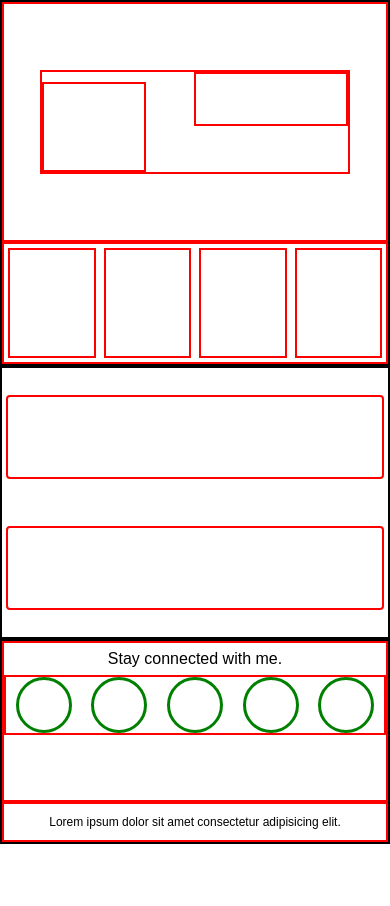
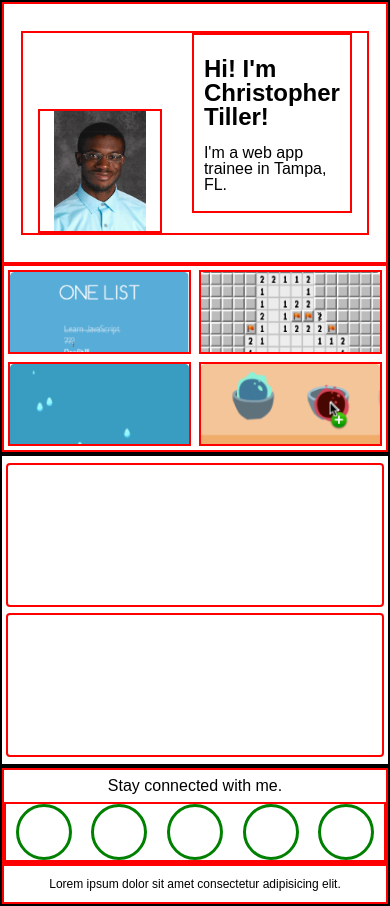
Before and after one commit to ctiller15/mock-portfolio, a website: page public/index.html in a window 390 px wide. Before the commit the page ends 844 px from the top, so only its background shows below. Drawn offline with Linux system fonts and the light colour scheme.

Commit message:
fix mobile layout for better user experience, begin placing in project images

```diff
--- a/public/index.html
+++ b/public/index.html
@@ -15,10 +15,16 @@
       <section class="me-info">
         <section class="me-container">
           <section class="me-photo">
+            <img src="./assets/images/profile_pic.jpg" alt="It's-a-me!">
+          </section>
+          <section class="me-text">
+            <h2>
+              Hi! I'm Christopher Tiller!
+            </h2>
 
-            </section>
-            <section class="me-text">
-
+            <p>
+              I'm a web app trainee in Tampa, FL.
+            </p>
           </section>
         </section>
 
@@ -26,16 +32,16 @@
 
       <!-- A section with my actual portfolio projects -->
       <section class="portfolio-projects">
-        <section class="portfolio-item">
+        <section class="portfolio-item img-01">
 
         </section>
-        <section class="portfolio-item">
+        <section class="portfolio-item img-02">
 
         </section>
-        <section class="portfolio-item">
+        <section class="portfolio-item img-03">
 
         </section>
-        <section class="portfolio-item">
+        <section class="portfolio-item img-04">
 
         </section>
       </section>
--- a/public/screen.css
+++ b/public/screen.css
@@ -29,14 +29,14 @@ body section section, body footer section {
 /* Start hero styles here. */
 
 .portfolio-hero {
-  flex-basis: 200px;
+  flex-basis: 450px;
   flex-grow: 2;
   display: flex;
   flex-direction: column;
 }
 
 .me-info {
-  flex-basis: 50px;
+  flex-basis: 250px;
   flex-grow: 2;
   display: flex;
   justify-content: center;
@@ -44,38 +44,68 @@ body section section, body footer section {
 }
 
 .me-container {
-  flex-basis: 80%;
-  height: 100px;
+  flex-basis: 90%;
+  height: 200px;
   display: flex;
-  justify-content: space-between;
+  justify-content: space-around;
 }
 
 .me-photo {
-  flex-basis: 100px;
-  height: 86px;
+  flex-basis: 120px;
+  height: 120px;
   align-self: flex-end;
+  display: flex;
+  justify-content: center;
+}
+
+.me-photo img{
+  max-height: 100%;
 }
 
 .me-text {
+  box-sizing: border-box;
+  padding: 10px;
   flex-basis: 150px;
-  height: 50px;
+  height: 180px;
+}
+
+.me-text h2 {
+  margin: .5em 0;
 }
 
 .portfolio-projects {
-  flex-basis: 25px;
+  flex-basis: 180px;
   flex-grow: 1;
   display: flex;
+  flex-wrap: wrap;
 }
 
 .portfolio-item {
-  flex-basis: 20px;
+  flex-basis: 150px;
   flex-grow: 1;
   margin: 4px;
+  background-size: cover;
+}
+
+.img-01 {
+  background-image: url("./assets/images/one-list.png");
+}
+
+.img-02 {
+  background-image: url("./assets/images/bomb-sniffer.png");
+}
+
+.img-03 {
+  background-image: url("./assets/images/make-it-rain.png");
+}
+
+.img-04 {
+  background-image: url("./assets/images/sensei-sense.png");
 }
 
 /* Start blog styles here */
 .blogs {
-  flex-basis: 100px;
+  flex-basis: 300px;
   flex-grow: 2;
   display: flex;
   flex-direction: column;
@@ -86,7 +116,7 @@ body section section, body footer section {
 .blog-1, .blog-2 {
   flex-basis: 25px;
   flex-grow: 1;
-  max-height: 80px;
+  max-height: 140px;
   border-radius: 4px;
 }
 
@@ -233,6 +263,7 @@ body section section, body footer section {
 
   .blogs {
     flex-basis: 300px;
+    padding: 1% 15%;
   }
 
   .blog-1, .blog-2 {
```
Also changed, not shown: public/assets/images/bomb-sniffer.png (added), public/assets/images/make-it-rain.png (added), public/assets/images/one-list.png (added), public/assets/images/profile_pic.jpg (added), public/assets/images/sensei-sense.png (added).
